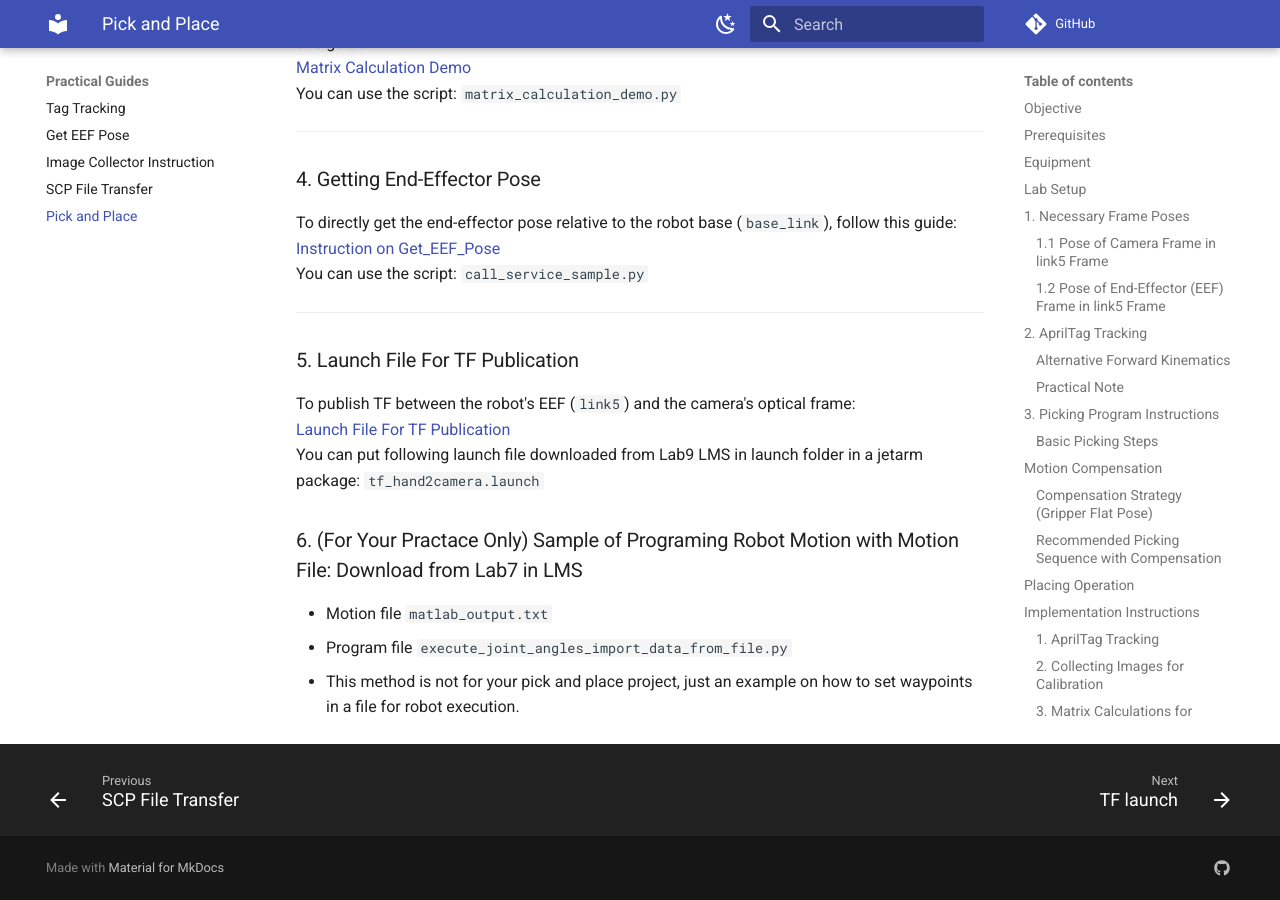
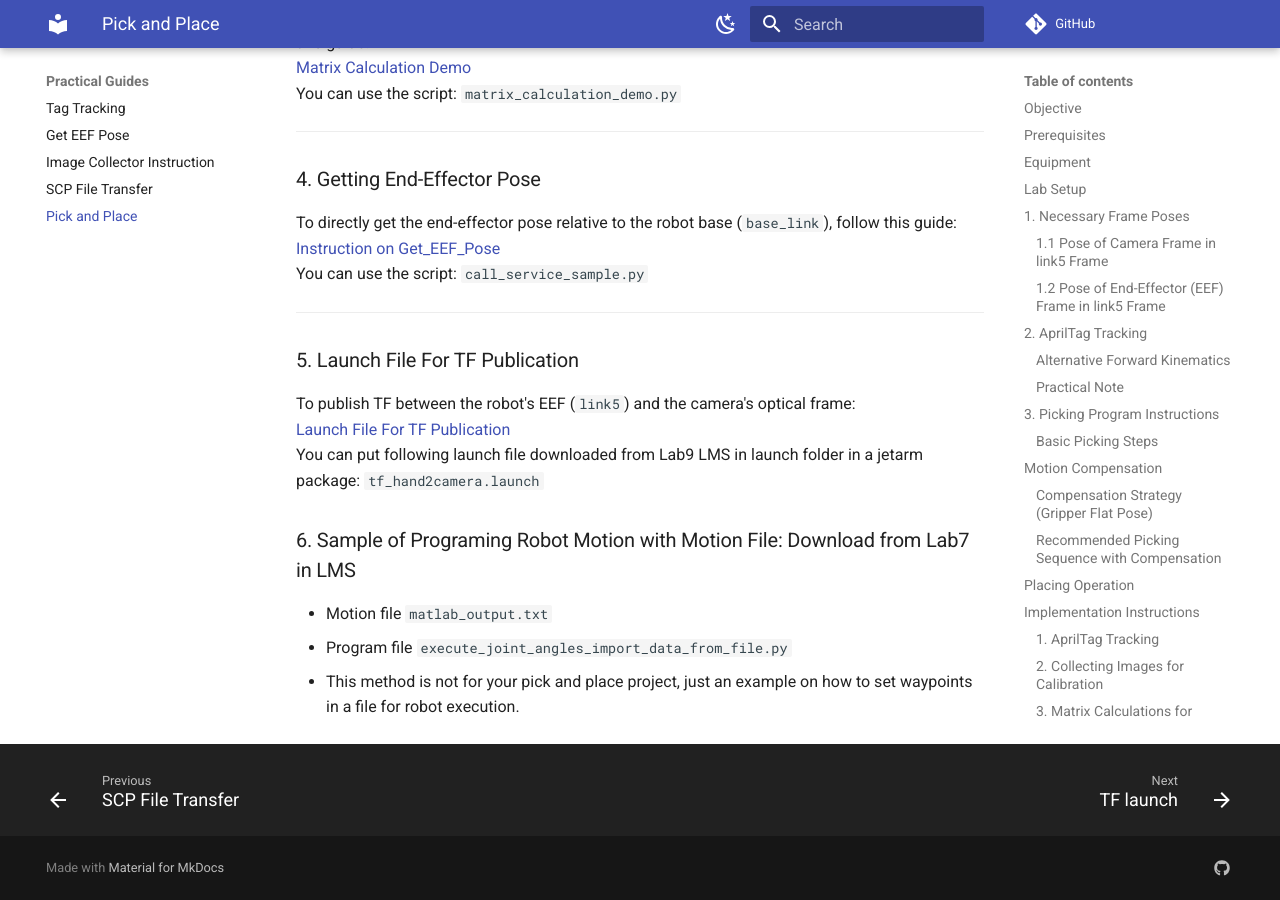
Before and after one commit to QL-YUAN/Jetarm_Session2_Instruction, an MkDocs documentation site: the page built from docs/Pick_and_Place_Programming_Instruction.md, in a window 1280 px wide and 900 px high, scrolled down 5579 px. Built offline with MkDocs 1.6.1 and Material for MkDocs 9.7.7, drawn with Linux system fonts in a browser that asks for light colours; comment, search, counter and statistics services are not loaded.

Commit message:
update pick_place files.

```diff
--- a/docs/Pick_and_Place_Programming_Instruction.md
+++ b/docs/Pick_and_Place_Programming_Instruction.md
@@ -246,7 +246,7 @@
 [Launch File For TF Publication](launch_file_tf_publication_intro.md)
 You can put following launch file downloaded from Lab9 LMS in launch folder in a jetarm package: `tf_hand2camera.launch`
 
-### 6. (For Your Practace Only) Sample of Programing Robot Motion with Motion File: Download from Lab7 in LMS
+### 6. Sample of Programing Robot Motion with Motion File: Download from Lab7 in LMS
 * Motion file `matlab_output.txt`
 * Program file `execute_joint_angles_import_data_from_file.py`
 * This method is not for your pick and place project, just an example on how to set waypoints in a file for robot execution.
```
